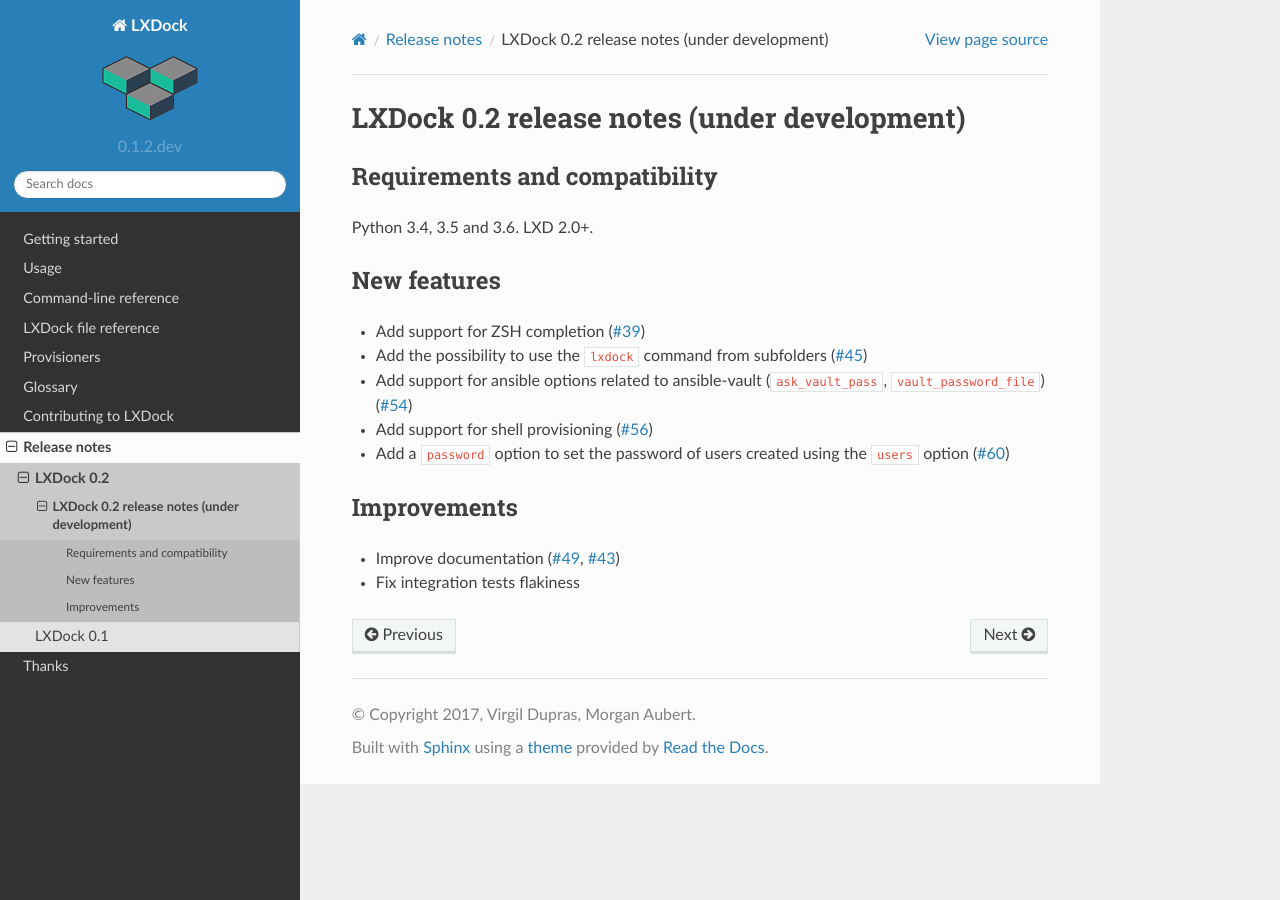
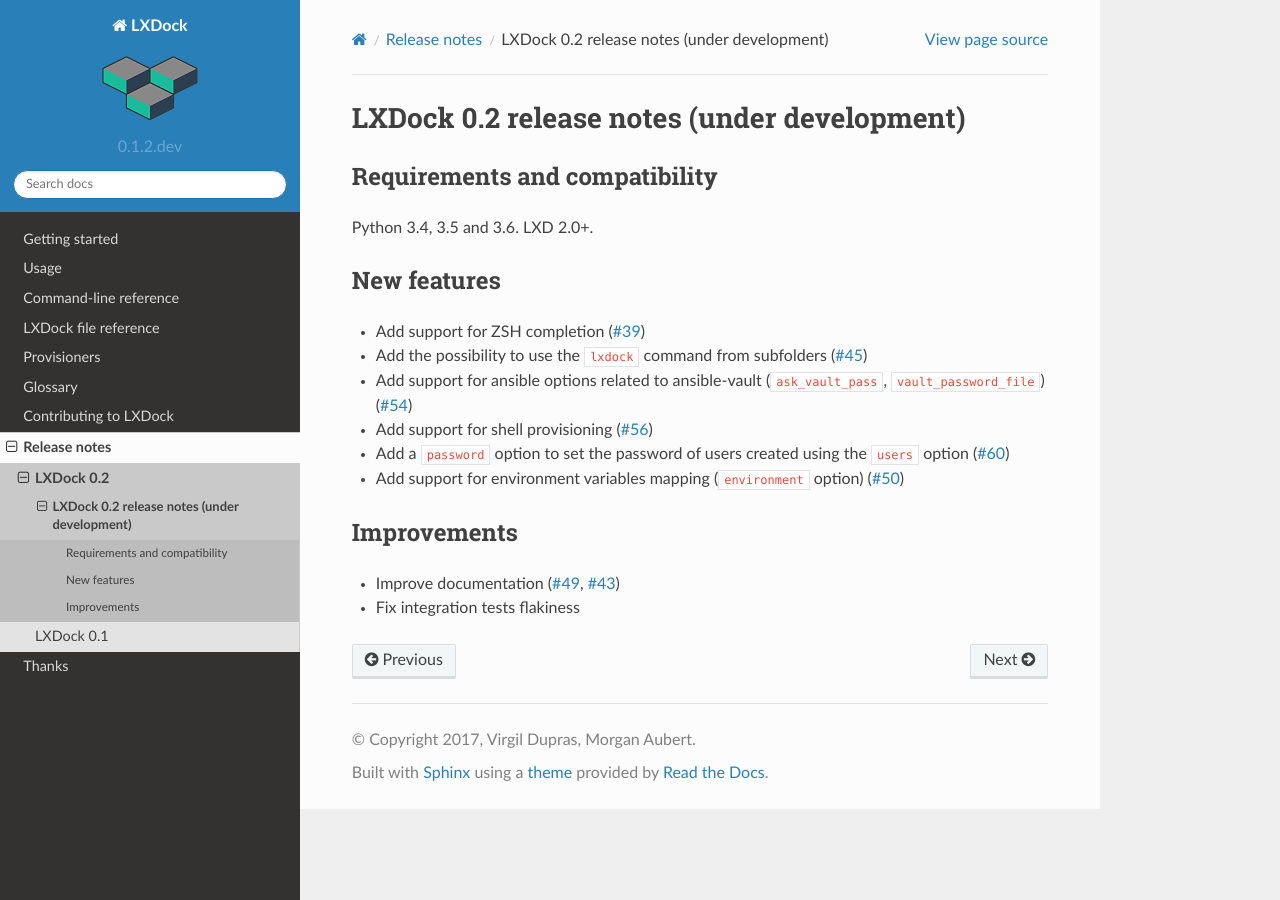
Before and after one commit to lxdock/lxdock, a Sphinx documentation site: the page built from docs/release_notes/v0.2.rst, in a window 1280 px wide. Built offline with Sphinx 7.4.7 and the Read the Docs theme 2.0.0, drawn with Linux system fonts in a browser that asks for light colours.

Commit message:
Updated v0.2 release notes

```diff
--- a/docs/release_notes/v0.2.rst
+++ b/docs/release_notes/v0.2.rst
@@ -19,6 +19,8 @@
 * Add support for shell provisioning (`#56 <https://github.com/lxdock/lxdock/pull/56>`_)
 * Add a ``password`` option to set the password of users created using the ``users`` option
   (`#60 <https://github.com/lxdock/lxdock/pull/60>`_)
+* Add support for environment variables mapping (``environment`` option)
+  (`#50 <https://github.com/lxdock/lxdock/pull/50>`_)
 
 Improvements
 ------------
```
